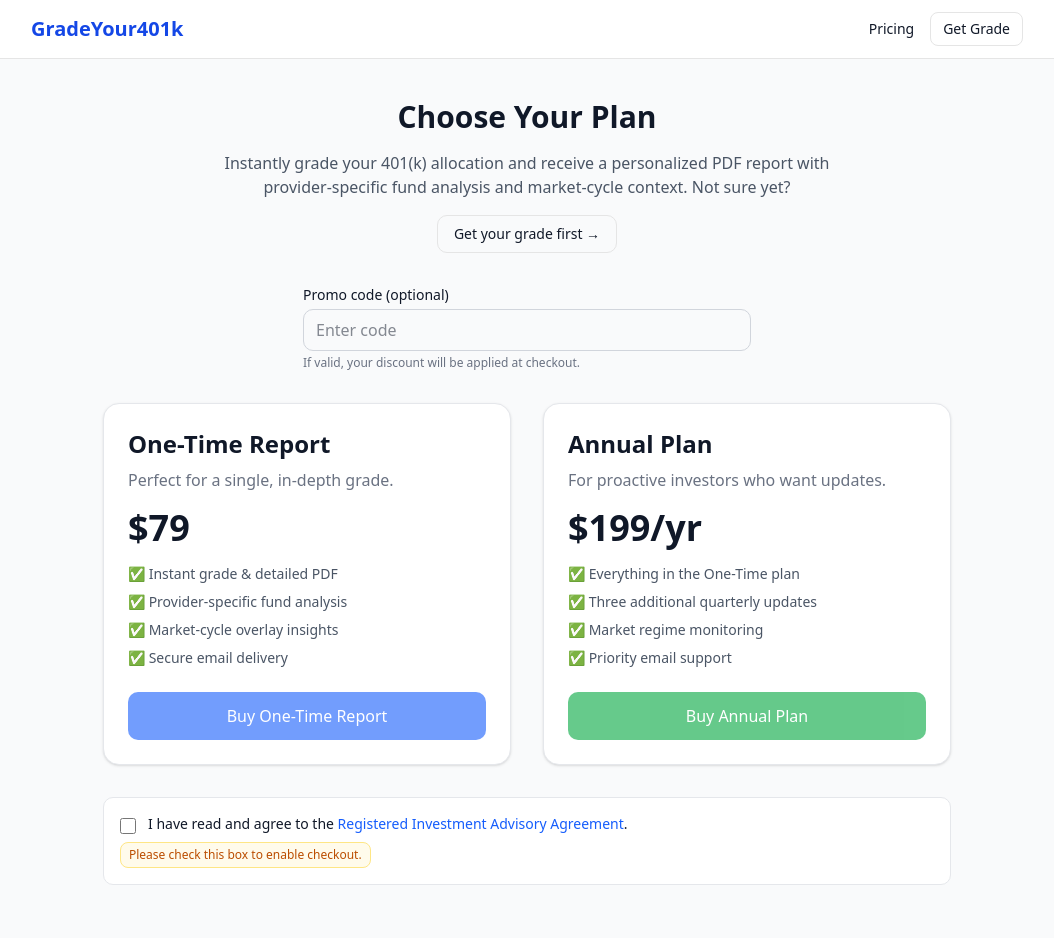
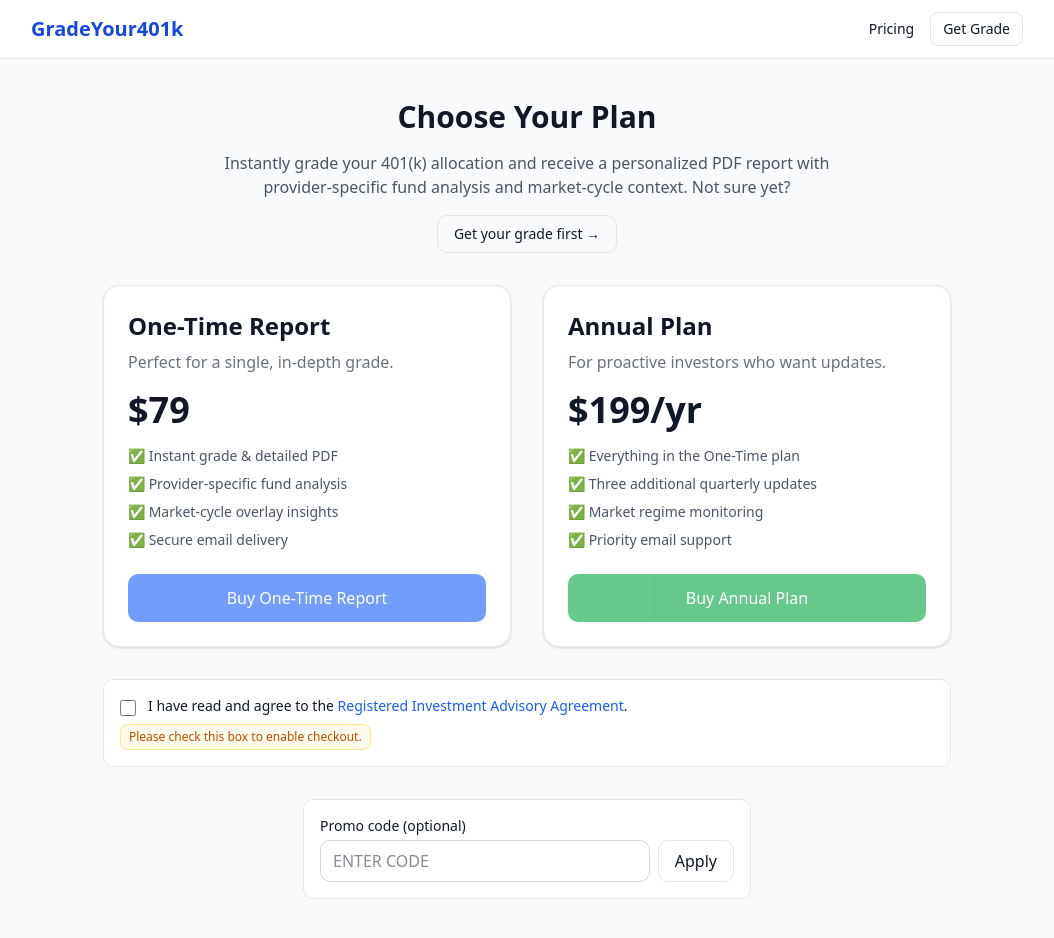
Before and after one commit to rremling/gradeyour401k, a Next.js app: page /pricing in a window 1280 px wide. Shown: the whole page, without its empty margins (113-1167 px from the left). Built offline with nearby package versions, Linux system fonts and the light colour scheme.

Commit message:
Update page.tsx

```diff
--- a/src/app/pricing/page.tsx
+++ b/src/app/pricing/page.tsx
@@ -7,9 +7,44 @@ import Link from "next/link";
 export default function PricingPage() {
   const [isLoading, setIsLoading] = useState<"one_time" | "annual" | null>(null);
   const [riaAccepted, setRiaAccepted] = useState(false);
+
+  // Promo state
   const [promo, setPromo] = useState("");
+  const [appliedPromoId, setAppliedPromoId] = useState<string | null>(null);
+  const [promoStatus, setPromoStatus] = useState<"idle" | "checking" | "applied" | "invalid">("idle");
   const [error, setError] = useState<string | null>(null);
+
   const riaRef = useRef<HTMLDivElement | null>(null);
+
+  async function handleApplyPromo() {
+    setError(null);
+    const code = promo.trim().toUpperCase();
+    if (!code) {
+      setPromoStatus("invalid");
+      setAppliedPromoId(null);
+      return;
+    }
+    try {
+      setPromoStatus("checking");
+      const res = await fetch("/api/checkout/validate-promo", {
+        method: "POST",
+        headers: { "Content-Type": "application/json" },
+        body: JSON.stringify({ code }),
+      });
+      const data = await res.json();
+      if (data?.valid && data?.promotionCodeId) {
+        setAppliedPromoId(data.promotionCodeId);
+        setPromoStatus("applied");
+      } else {
+        setAppliedPromoId(null);
+        setPromoStatus("invalid");
+      }
+    } catch (e) {
+      console.error(e);
+      setAppliedPromoId(null);
+      setPromoStatus("invalid");
+    }
+  }
 
   async function handleBuy(planKey: "one_time" | "annual") {
     setError(null);
@@ -24,7 +59,7 @@ export default function PricingPage() {
         headers: { "Content-Type": "application/json" },
         body: JSON.stringify({
           planKey,
-          promo: promo.trim() || undefined, // optional coupon text
+          promotionCodeId: appliedPromoId || undefined, // only send id if applied
         }),
       });
       const data = await res.json();
@@ -41,7 +76,10 @@ export default function PricingPage() {
     }
   }
 
-  const buyDisabled = useMemo(() => !riaAccepted || isLoading !== null, [riaAccepted, isLoading]);
+  const buyDisabled = useMemo(
+    () => !riaAccepted || isLoading !== null,
+    [riaAccepted, isLoading]
+  );
 
   return (
     <main className="mx-auto max-w-4xl px-6 py-10 space-y-8">
@@ -61,32 +99,15 @@ export default function PricingPage() {
         </Link>
       </div>
 
-      {/* Optional promo code */}
-      <div className="mx-auto max-w-md w-full">
-        <label className="block text-sm font-medium mb-1">Promo code (optional)</label>
-        <input
-          type="text"
-          inputMode="text"
-          autoCapitalize="characters"
-          placeholder="Enter code"
-          value={promo}
-          onChange={(e) => setPromo(e.target.value)}
-          className="w-full rounded-lg border border-gray-300 px-3 py-2 focus:outline-none focus:ring-2 focus:ring-blue-500"
-        />
-        <p className="mt-1 text-xs text-gray-500">
-          If valid, your discount will be applied at checkout.
-        </p>
-      </div>
-
       {error && (
         <div className="mx-auto max-w-md w-full">
-          <p className="mt-3 text-sm text-red-700 bg-red-50 border border-red-200 rounded-md px-3 py-2">
+          <p className="mt-1 text-sm text-red-700 bg-red-50 border border-red-200 rounded-md px-3 py-2">
             {error}
           </p>
         </div>
       )}
 
-      <div className="grid sm:grid-cols-2 gap-8 mt-4">
+      <div className="grid sm:grid-cols-2 gap-8 mt-2">
         {/* ONE-TIME */}
         <div className="rounded-2xl border border-gray-200 p-6 shadow-sm hover:shadow-md transition-all bg-white">
           <h2 className="text-2xl font-semibold mb-2">One-Time Report</h2>
@@ -151,6 +172,38 @@ export default function PricingPage() {
           </p>
         )}
       </div>
+
+      {/* Promo code (bottom) */}
+      <div className="mx-auto max-w-md w-full rounded-lg border border-gray-200 p-4 bg-white">
+        <label className="block text-sm font-medium mb-1">Promo code (optional)</label>
+        <div className="flex gap-2">
+          <input
+            type="text"
+            inputMode="text"
+            value={promo}
+            onChange={(e) => setPromo(e.target.value.toUpperCase())}
+            placeholder="ENTER CODE"
+            className="uppercase flex-1 rounded-lg border border-gray-300 px-3 py-2 focus:outline-none focus:ring-2 focus:ring-blue-500"
+          />
+          <button
+            type="button"
+            onClick={handleApplyPromo}
+            className="rounded-lg border px-4 py-2 hover:bg-gray-50"
+          >
+            {promoStatus === "checking" ? "Checking…" : "Apply"}
+          </button>
+        </div>
+        {promoStatus === "applied" && (
+          <p className="mt-2 text-xs text-green-700 bg-green-50 border border-green-200 rounded-md px-2 py-1 inline-block">
+            Promo applied.
+          </p>
+        )}
+        {promoStatus === "invalid" && (
+          <p className="mt-2 text-xs text-red-700 bg-red-50 border border-red-200 rounded-md px-2 py-1 inline-block">
+            Invalid or inactive code.
+          </p>
+        )}
+      </div>
     </main>
   );
 }
```
